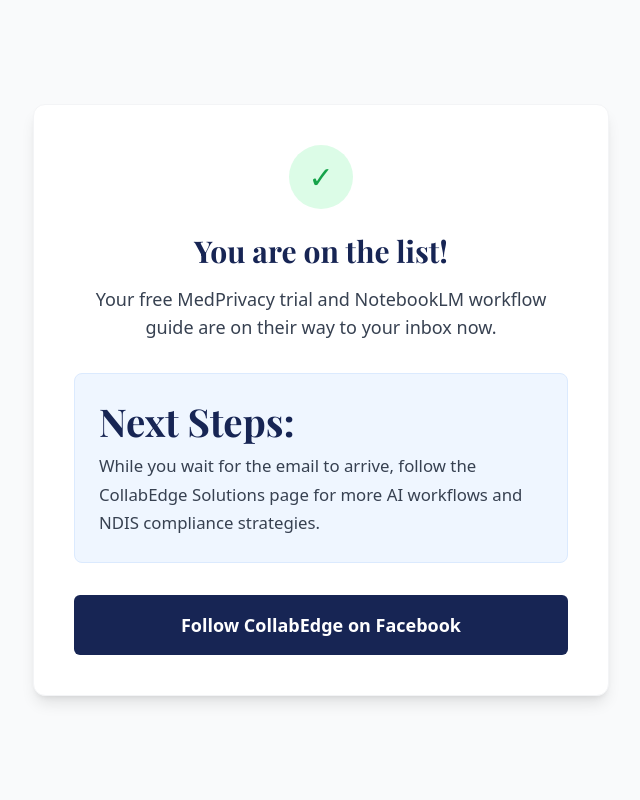
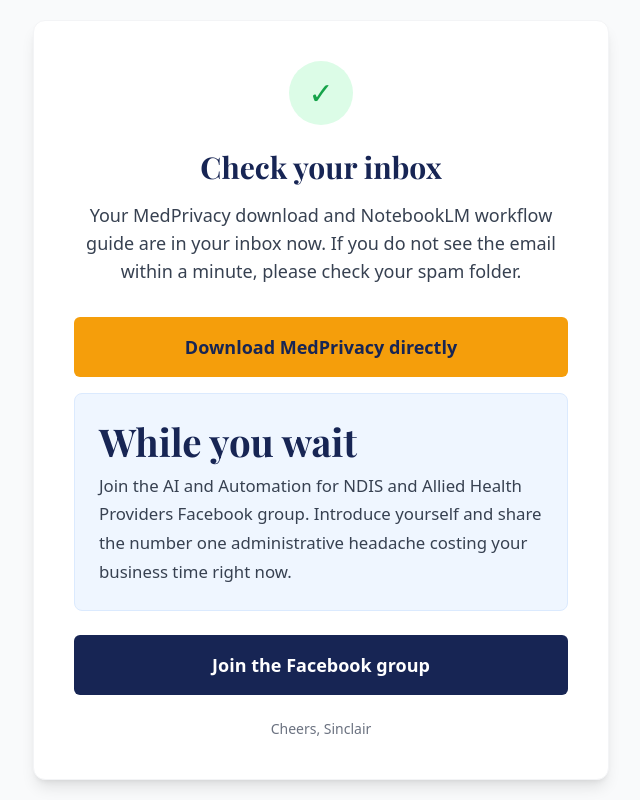
Before and after one commit to shurtis-0601/medprivacy, a Next.js app: page /founding-members/thank-you in a window 1280 px wide. Shown: the whole page, without its empty margins (319-959 px from the left). Built offline with nearby package versions, Linux system fonts and the light colour scheme.

Commit message:
Update page.tsx

```diff
--- a/app/founding-members/thank-you/page.tsx
+++ b/app/founding-members/thank-you/page.tsx
@@ -9,26 +9,37 @@
         <div className="w-16 h-16 bg-green-100 text-green-600 rounded-full flex items-center justify-center mx-auto mb-6 text-3xl">
           ✓
         </div>
-        <h1 className="text-3xl font-bold text-blue-950 mb-4">You are on the list!</h1>
+        <h1 className="text-3xl font-bold text-blue-950 mb-4">Check your inbox</h1>
         <p className="text-lg text-gray-700 mb-8">
-          Your free MedPrivacy trial and NotebookLM workflow guide are on their way to your inbox now.
+          Your MedPrivacy download and NotebookLM workflow guide are in your inbox now. If you do not see the email within a minute, please check your spam folder.
         </p>
 
-        <div className="bg-blue-50 border border-blue-100 rounded-lg p-6 mb-8 text-left">
-          <h2 className="font-bold text-blue-950 mb-2">Next Steps:</h2>
+        <a
+          href="https://github.com/shurtis-0601/medprivacy/releases/download/v1.0.0/MedPrivacy.exe"
+          className="inline-block w-full bg-amber-500 text-blue-950 font-bold text-lg py-4 px-8 rounded-md hover:bg-amber-400 transition-colors mb-4"
+        >
+          Download MedPrivacy directly
+        </a>
+
+        <div className="bg-blue-50 border border-blue-100 rounded-lg p-6 mb-6 text-left">
+          <h2 className="font-bold text-blue-950 mb-2">While you wait</h2>
           <p className="text-gray-700">
-            While you wait for the email to arrive, follow the CollabEdge Solutions page for more AI workflows and NDIS compliance strategies.
+            Join the AI and Automation for NDIS and Allied Health Providers Facebook group. Introduce yourself and share the number one administrative headache costing your business time right now.
           </p>
         </div>
 
         <a
-          href="https://www.facebook.com/collabedge/"
+          href="https://www.facebook.com/groups/1633263244680281"
           target="_blank"
           rel="noopener noreferrer"
           className="inline-block w-full bg-blue-950 text-white font-bold text-lg py-4 px-8 rounded-md hover:bg-blue-900 transition-colors"
         >
-          Follow CollabEdge on Facebook
+          Join the Facebook group
         </a>
+
+        <p className="text-sm text-gray-500 mt-6">
+          Cheers, Sinclair
+        </p>
       </div>
     </div>
   );
```
